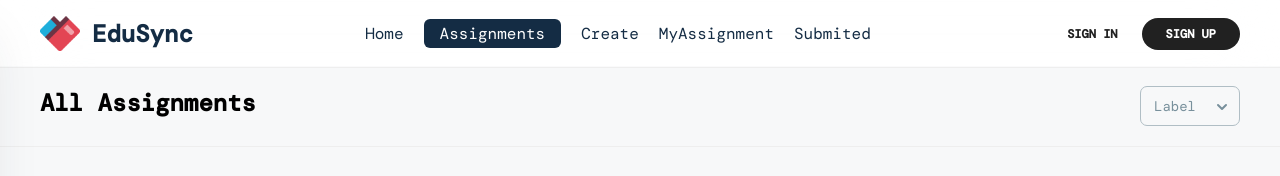
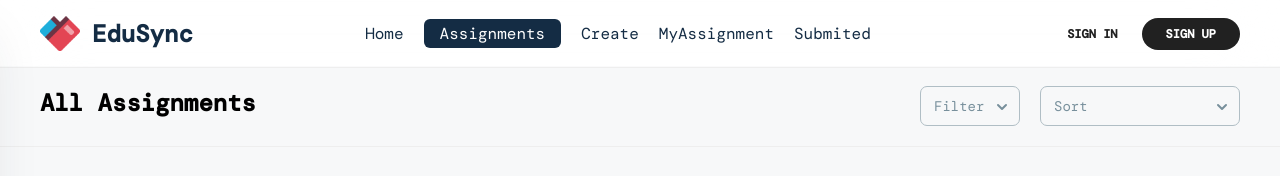
Before and after one commit to monishatBaishnab/-EduSync-Assignment-Management, a React (Vite) app: page /assignments in a window 1280 px wide. Shown: the top 176 px of the page. Built offline with nearby package versions, Linux system fonts and the light colour scheme; no server answers; a web font is replaced by a local one.

Commit message:
Implement filter and sort functionality on the assignments page

```diff
--- a/src/layouts/assignmentsTitle/assignmentsTitle.jsx
+++ b/src/layouts/assignmentsTitle/assignmentsTitle.jsx
@@ -1,20 +1,43 @@
 import { Option, Select, Typography } from "@material-tailwind/react";
 import PropTypes from 'prop-types';
+import { useEffect, useState } from "react";
 
-const AssignmentsTitle = ({ title }) => {
-    const handleSeelct = (value) => {
-        console.log(value);
+const AssignmentsTitle = ({ title, setUrl }) => {
+    const [filterValue, setFilterValue] = useState('');
+    const [sortValue, setSortValue] = useState('');
+
+    useEffect(() => {
+        const url = `/assignments?level=${filterValue}&sort=mark&sortOrder=${sortValue}`;
+        setUrl(url);
+    }, [filterValue, sortValue, setUrl])
+
+    const handleFilter = (value) => {
+        setFilterValue(value);
     }
+    const handleSort = (value) => {
+        setSortValue(value);
+    }
+
+
+
     return (
         <div className="container border-b py-5">
             <div className="flex justify-between flex-wrap">
                 <Typography className="basis-full text-center mb-5 sm:mb-0 sm:text-start sm:basis-1/2" variant="h4">{title}</Typography>
-                <div className="basis-full sm:basis-1/2 flex justify-center">
+                <div className="basis-full sm:basis-1/2 flex justify-end">
                     <div className="w-[100px] md:ml-auto">
-                        <Select containerProps={{ className: '!min-w-[100px]' }} onChange={handleSeelct} label="Label">
+                        <Select containerProps={{ className: '!min-w-[100px]' }} onChange={handleFilter} label="Filter">
+                            <Option value="">All</Option>
                             <Option value="easy">Easy</Option>
                             <Option value="medium">Medium</Option>
                             <Option value="hard">Hard</Option>
+                        </Select>
+                    </div>
+                    <div className="w-[200px] ml-5">
+                        <Select containerProps={{ className: '!min-w-[200px]' }} onChange={handleSort} label="Sort">
+                            <Option value="">No Filter</Option>
+                            <Option value="asc">Ascending</Option>
+                            <Option value="desc">Descending</Option>
                         </Select>
                     </div>
                 </div>
@@ -25,6 +48,7 @@ const AssignmentsTitle = ({ title }) => {
 
 AssignmentsTitle.propTypes = {
     title: PropTypes.string,
+    setUrl: PropTypes.func,
 }
 
 export default AssignmentsTitle;
--- a/src/pages/Assignments/Assignments.jsx
+++ b/src/pages/Assignments/Assignments.jsx
@@ -3,22 +3,23 @@ import useAxios from "../../hooks/useAxios";
 import AssignmentsContainer from "../../layouts/assignmentsContainer/AssignmentsContainer";
 import AssignmentsTitle from "../../layouts/assignmentsTitle/assignmentsTitle";
 import Pagination from "../../layouts/pagination/Pagination";
+import { useState } from "react";
 
 
 const Assignments = () => {
     // const assignments = useFetchAssignments('/assignments');
     const axios = useAxios();
+    const [url, setUrl] = useState('/assignments');
     const getAssignments = async () => {
-        const res = await axios.get('/assignments');
+        const res = await axios.get(url);
         return res;
     }
 
-    const query = useQuery({queryKey: ['assignments'], queryFn: getAssignments})
+    const query = useQuery({queryKey: ['assignments', url], queryFn: getAssignments});
 
-    // console.log(assignments);
     return (
         <div className="bg-[#f7f8f9]">
-            <AssignmentsTitle title='All Assignments' />
+            <AssignmentsTitle setUrl={setUrl} title='All Assignments' />
             <AssignmentsContainer query={query} />
             <Pagination />
         </div>
```
